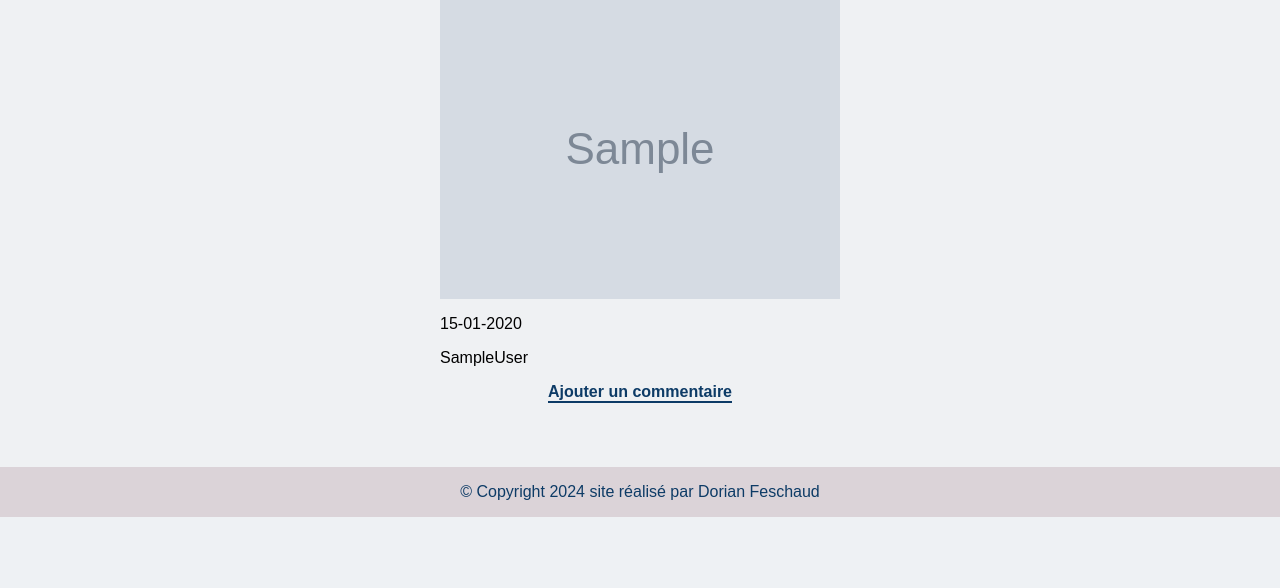
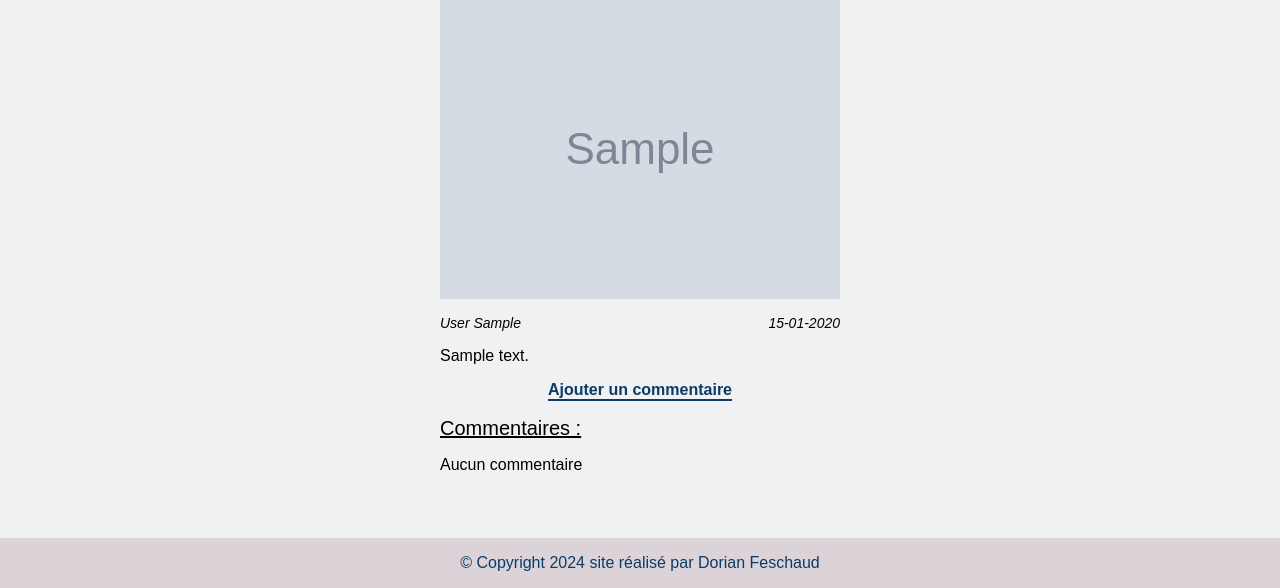
Before and after one commit to Dorian-Feschaud/Projet-5_Blog, a PHP site: page /blog/posts/1 in a window 1280 px wide. Shown: the part 306-894 px from the top of the page. Before the commit the page ends 823 px from the top, so only its background shows below. Run offline with PHP 8.4, Linux system fonts and the light colour scheme; tables that the repository leaves empty hold one stand-in row (values such as "Sample post"); grey boxes marked "Sample" are stand-in pictures; some libraries are stand-ins or nearby versions.

Commit message:
comment style #5

```diff
--- a/css/post.css
+++ b/css/post.css
@@ -62,3 +62,51 @@
     color: red !important;
     border: none !important;
 }
+
+.single-post-infos {
+    display: flex;
+    justify-content: space-between;
+    font-size: 14px;
+    font-style: italic;
+}
+
+.comments-title {
+    font-size: 20px;
+    text-decoration: underline;
+}
+
+.comments-container {
+    display: flex;
+    flex-direction: column;
+    gap: 2rem;
+    width: 100%;
+}
+
+.comment-item {
+    display: flex;
+    flex-direction: column;
+    background-color: #FFFFFF;
+    padding: 1rem;
+    gap: 1rem;
+}
+
+.comment-user {
+    display: flex;
+    gap: 1rem;
+}
+
+.comment-user-image {
+    height: 20px;
+    width: 20px;
+}
+
+.comment-user-name {
+    font-size: 14px;
+    font-style: italic;
+}
+
+.comment-date {
+    font-size: 14px;
+    font-style: italic;
+    text-align: end;
+}
--- a/templates/post/post.html.twig
+++ b/templates/post/post.html.twig
@@ -6,9 +6,12 @@
     <section class="single-post-container">
         <h1 class="single-post-title">{{ post.title }}</h1>
         <p class="single-post-chapo">{{ post.chapo }}</p>
-        <img  class="single-post-image" src="/blog/{{ post.image }}" alt="{{ post.image }}"/>
-        <p>{{ post.updatedAt|date('d-m-Y') }}</p>
-        <p>{{ author.firstname }}{{ author.lastname }}</p>
+        <img class="single-post-image" src="/blog/{{ post.image }}" alt="{{ post.image }}"/>
+        <div class="single-post-infos">
+            <p>{{ author.lastname }} {{ author.firstname }}</p>
+            <p>{{ post.updatedAt|date('d-m-Y') }}</p>
+        </div>
+        <p class="single-post-content">{{ post.content }}</p>
         <div class="single-post-options">
             <a href="/blog/posts/{{ post.id }}/comments/new">Ajouter un commentaire</a>
             {% if post.idUser == current_user_id %}
@@ -17,8 +20,22 @@
                 <a class="delete-post" href="/blog/posts/{{ post.id }}/delete">Supprimer le post</a>
             {% endif %}
         </div>
-        {% for comment in comments %}
-            <p>{{ comment.message }}</p>
-        {% endfor %}
+        <p class="comments-title">Commentaires :</p>
+        {% if comments|length > 0 %}
+            <div class="comments-container">
+            {% for i in 0..comments|length - 1 %}
+                <div class="comment-item">
+                    <div class="comment-user">
+                        <img class="comment-user-image" src="/blog/{{ comments_authors[i].image }}" alt="user-image"/>
+                        <p class="comment-user-name">{{ comments_authors[i].lastname }} {{comments_authors[i].firstname }}</p>
+                    </div>
+                    <p>{{ comments[i].message }}</p>
+                    <p class="comment-date">{{ comments[i].createdAt|date('d-m-Y') }}</p>
+                </div>
+            {% endfor %}
+            </div>
+        {% else %}
+            <p>Aucun commentaire</p>
+        {% endif %}
     </section>
 {% endblock %}
```
